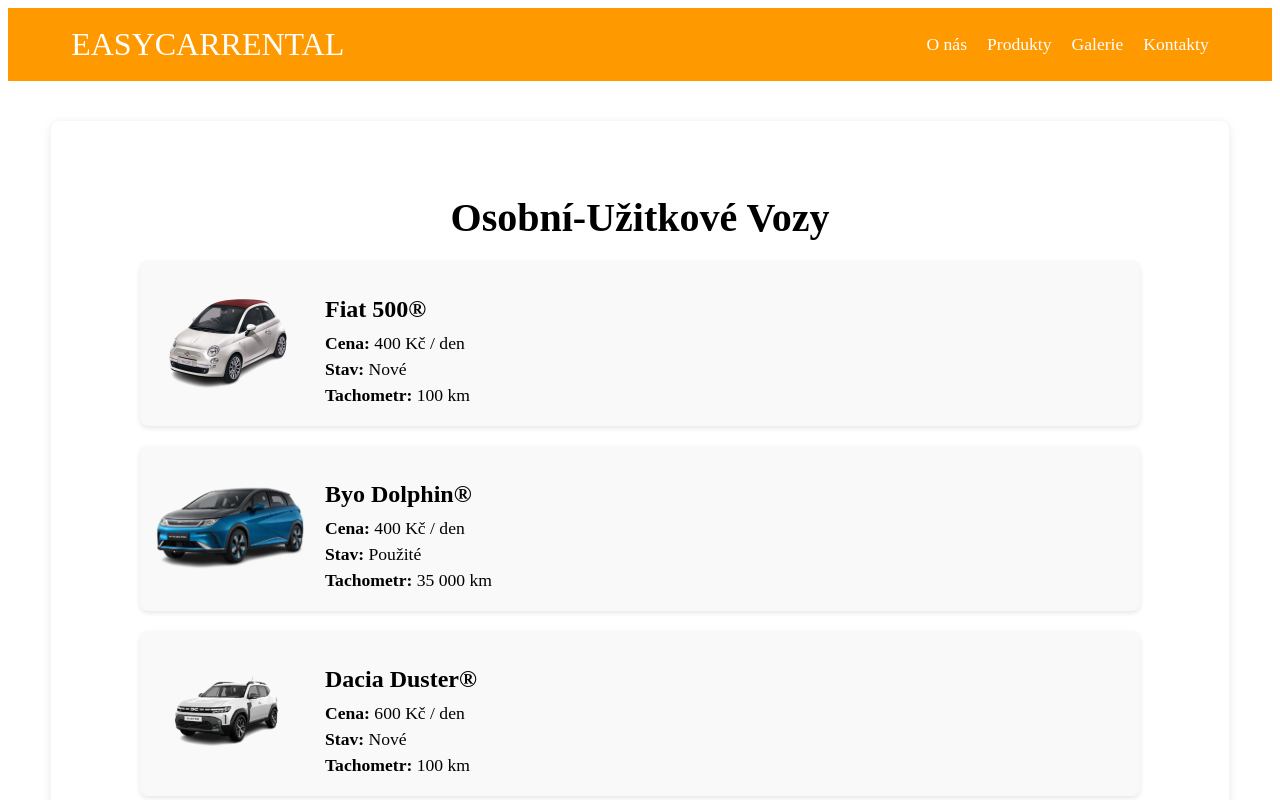
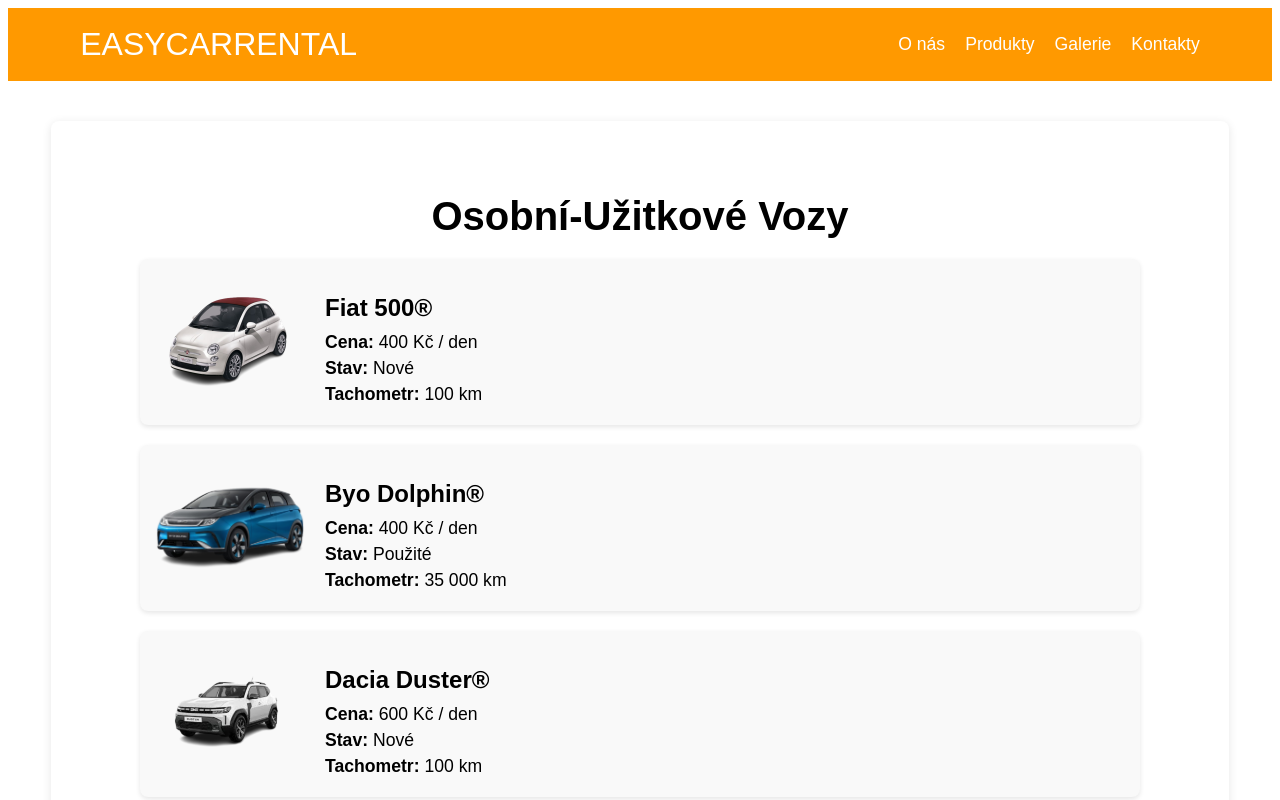
Before and after one commit to jakubholan/Eshop-Holan, a plain HTML site: page produkty.html in a window 1280 px wide. Shown: the top 800 px of the page. Drawn offline with Linux system fonts and the light colour scheme.

Commit message:
kontakty,onas_final

```diff
--- a/style5.css
+++ b/style5.css
@@ -1,7 +1,6 @@
-/* Navbar */
 .navbar {
     background-color: #ff9900;
-    padding: 10px 0;
+    padding: 10px ;
     position: sticky;
     top: 0;
     z-index: 1000;
@@ -61,7 +60,6 @@
     margin-bottom: 20px;
 }
 
-/* Seznam produktů */
 .product-list {
     display: flex;
     flex-direction: column;
@@ -104,7 +102,6 @@
     margin: 5px 0;
 }
 
-/* Zápatí */
 .footer {
     background-color: #ff9900;
     color: white;
@@ -116,7 +113,6 @@
     bottom: 0;
 }
 
-/* Zajištění zápatí na spodní část stránky */
 .footer p {
     margin: 0;
 }
@@ -124,9 +120,10 @@
 body {
     display: flex;
     flex-direction: column;
-    min-height: 100vh; /* Zaručuje, že tělo stránky bude mít minimálně výšku okna */
+    min-height: 100vh;
+    font-family: Arial, sans-serif;
 }
 
 footer {
-    margin-top: auto; /* Tlačí zápatí na spodní část stránky */
+    margin-top: auto;
 }
```
